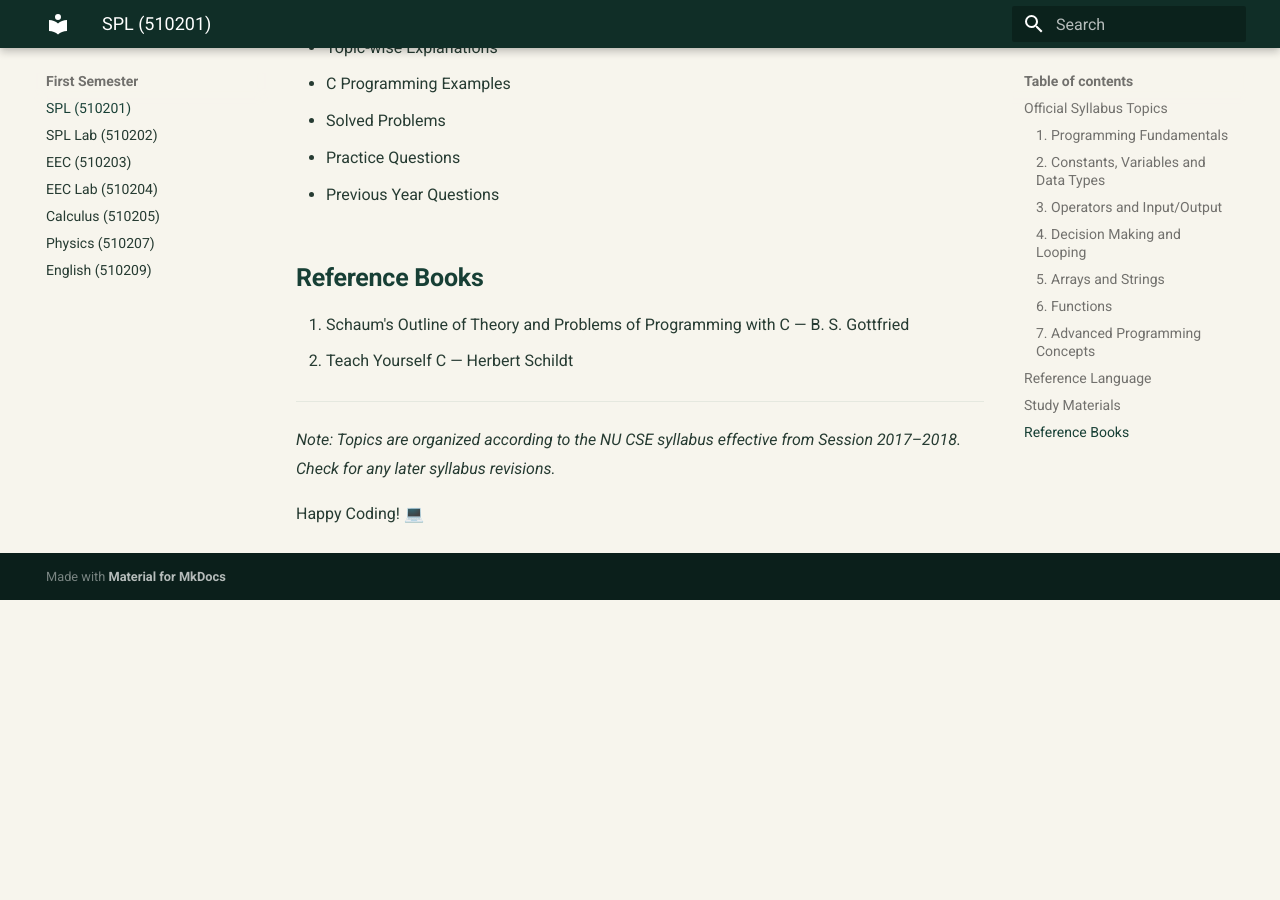
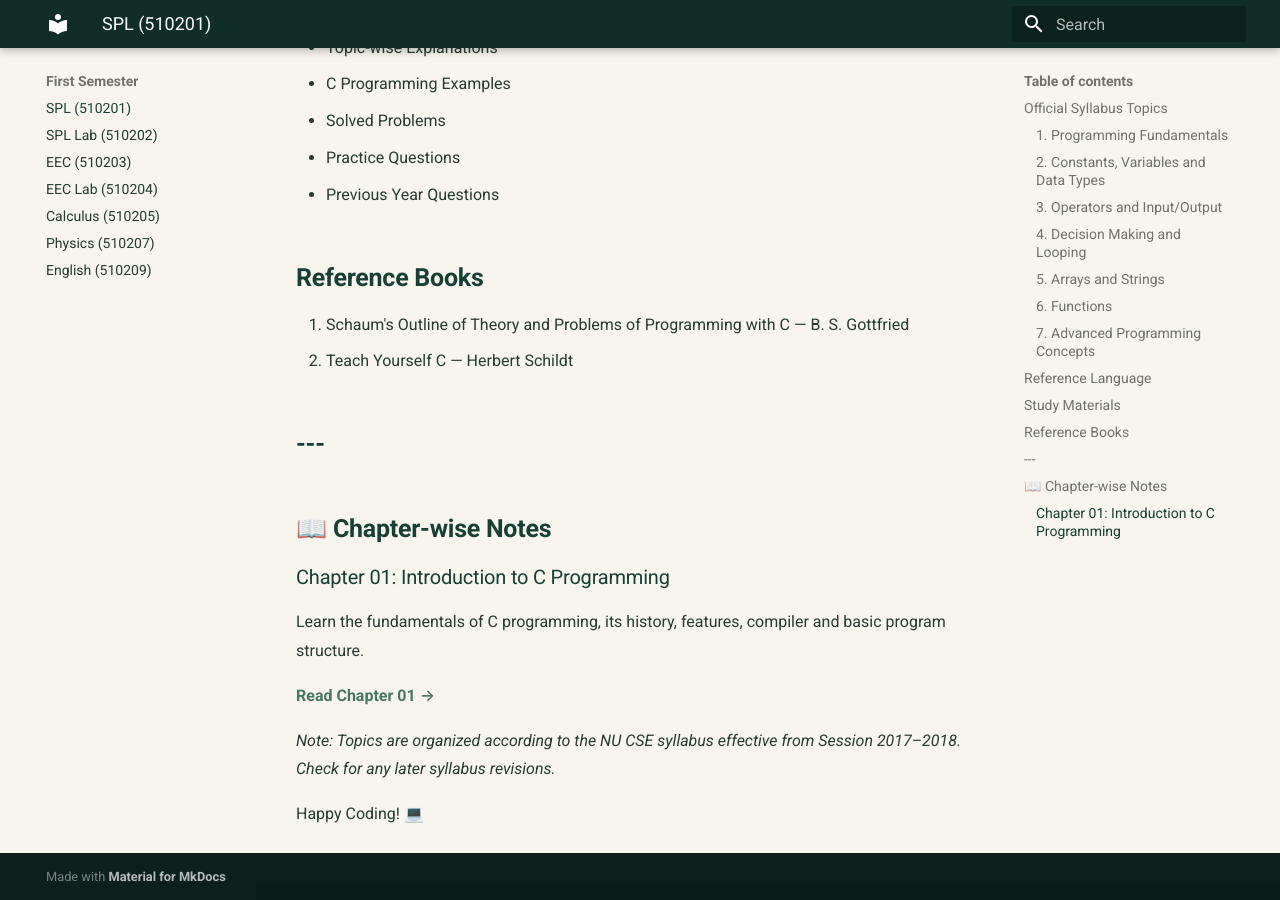
Before and after one commit to taimiyatahsin0-png/nu-cse-notes-store, an MkDocs documentation site: the page built from docs/subjects/spl/index.md, in a window 1280 px wide and 900 px high, scrolled down 2166 px. Built offline with MkDocs 1.6.1 and Material for MkDocs 9.7.7, drawn with Linux system fonts in a browser that asks for light colours; before the commit the page ends 2766 px from its top, so only the background shows below that.

Commit message:
Add chapter-wise notes for C programming
Added chapter-wise notes section with an introduction to C programming.

```diff
--- a/docs/subjects/spl/index.md
+++ b/docs/subjects/spl/index.md
@@ -69,6 +69,15 @@ C Programming Language
 2. Teach Yourself C — Herbert Schildt
 
 ---
+---
+
+## 📖 Chapter-wise Notes
+
+### Chapter 01: Introduction to C Programming
+
+Learn the fundamentals of C programming, its history, features, compiler and basic program structure.
+
+[Read Chapter 01 →](chapter-01.md)
 
 *Note: Topics are organized according to the NU CSE syllabus effective from Session 2017–2018. Check for any later syllabus revisions.*
 
```
